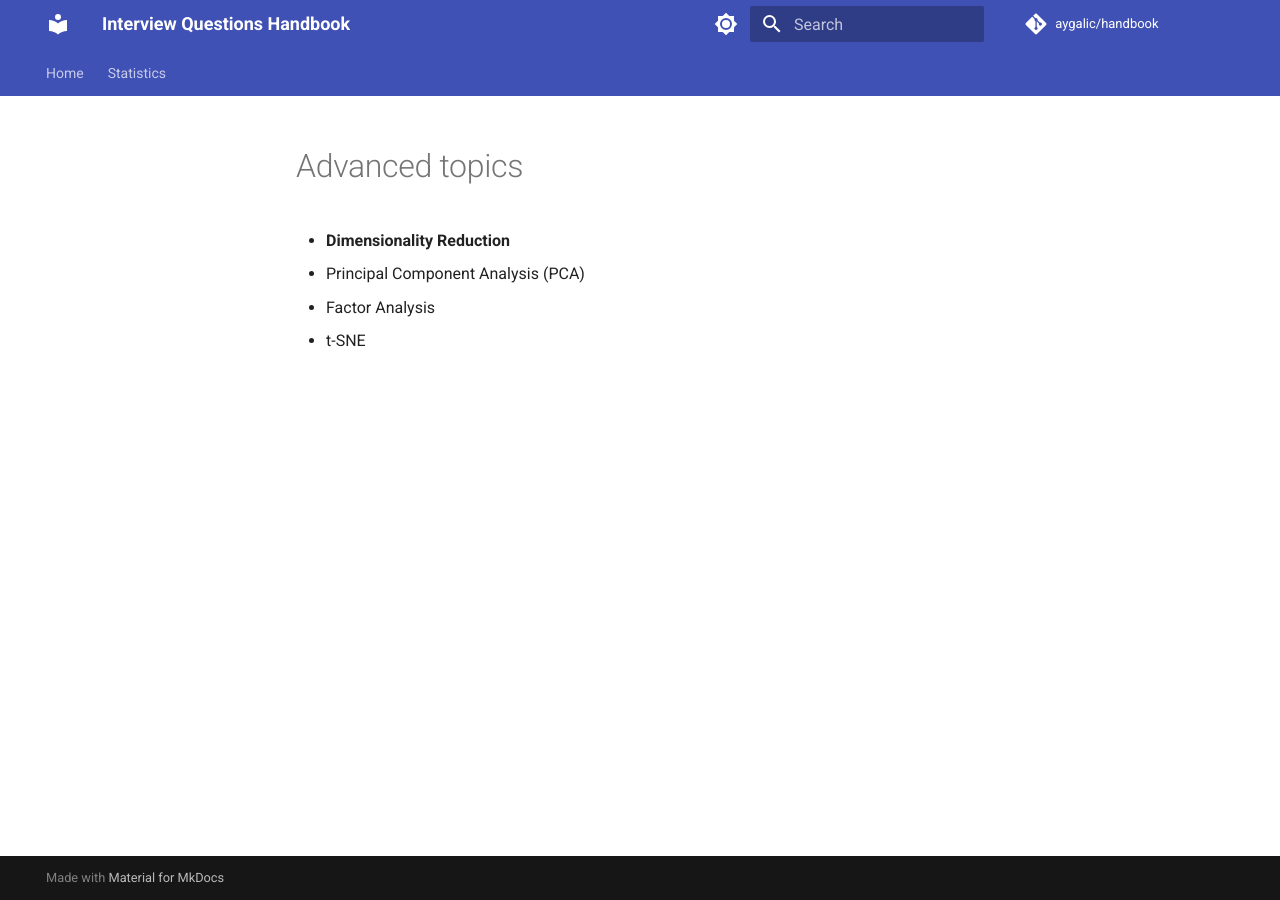
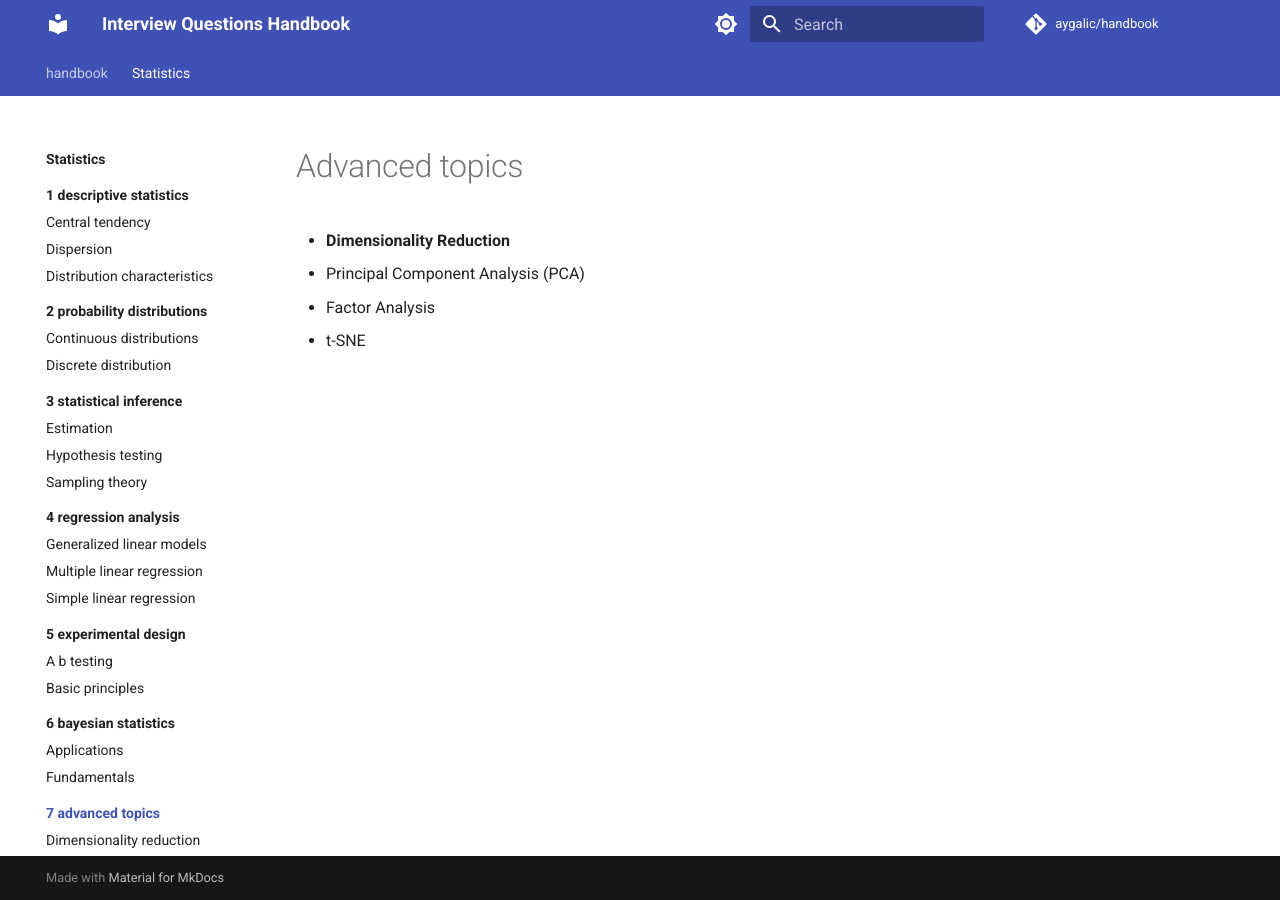
Before and after one commit to aygalic/handbook, an MkDocs documentation site: the page built from docs/statistics/7_advanced_topics/index.md, in a window 1280 px wide. Built offline with MkDocs 1.6.1 and Material for MkDocs 9.7.7, drawn with Linux system fonts in a browser that asks for light colours; comment, search, counter and statistics services are not loaded; some of the changed lines change nothing that is shown.

Commit message:
chore: change nav behavior

```diff
--- a/docs/statistics/index.md
+++ b/docs/statistics/index.md
@@ -1,37 +1,4 @@
 # Core Statistical Concepts for Data Science Interviews
-
-1. [Descriptive Statistics](./1_descriptive_statistics/)
-2. [Probability Distributions](./2_probability_distributions/)
-3. [Statistical Inference](./3_statistical_inference/)
-4. [Regression Analysis](./4_regression_analysis/)
-5. [Experimental Design](./5_experimental_design/)
-6. [Bayesian Statistics](./6_bayesian_statistics/)
-7. [Advanced Topics]()
-
-## Common Interview Questions
-- [When to use t-test vs z-test](./common-questions/t-test-vs-z-test.md)
-- [Handling Missing Data](./common-questions/missing-data.md)
-- [Correlation vs Causation](./common-questions/correlation-causation.md)
-
-## [Interview Tips](./interview-tips.md)
-
-
-## 7. Advanced Topics
-- **Dimensionality Reduction**
-  - Principal Component Analysis (PCA)
-  - Factor Analysis
-  - t-SNE
-
-
-## Interview Tips
-- Always start with the simplest explanation
-- Be prepared to explain assumptions behind methods
-- Know when to use which test/method
-- Be able to explain limitations and alternatives
-- Practice explaining technical concepts to non-technical audiences
-- Be ready to discuss real-world applications
-
-
 
 ## Common Interview Questions
 <details>
--- a/mkdocs.yml
+++ b/mkdocs.yml
@@ -52,9 +52,3 @@ plugins:
 extra_javascript:
   - https://polyfill.io/v3/polyfill.min.js?features=es6
   - https://cdn.jsdelivr.net/npm/mathjax@3/es5/tex-mml-chtml.js
-
-nav:
-  - Home: index.md
-  - Statistics:
-      - Overview: statistics/index.md
-      - Descriptive Statistics: statistics/1_descriptive_statistics/index.md
```
